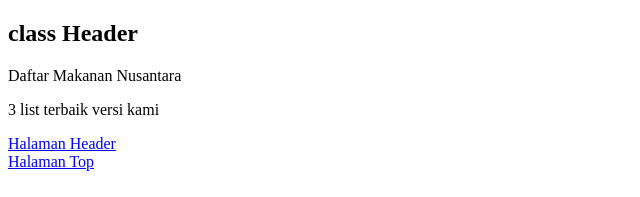
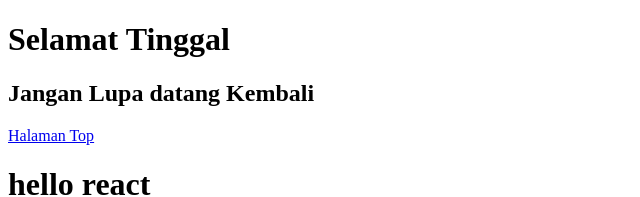
Before and after one commit to riomulya/belajar-react, a React (Create React App) app in the folder hello-react/: page / in a window 1280 px wide. Shown: the top 197 px of the page, without its empty margins (0-640 px from the left). Built offline with nearby package versions, Linux system fonts and the light colour scheme.

Commit message:
Conditional Rendering

```diff
--- a/hello-react/src/Header.js
+++ b/hello-react/src/Header.js
@@ -6,6 +6,7 @@
     this.state = {
       datalist: this.props.lists,
       daftar: "Daftar Makanan Nusantara",
+      statusRendering: true,
     };
     this.handleMessage = this.handleMessage.bind(this);
   }
@@ -21,19 +22,36 @@
 
   render() {
     console.log("Menjalankan Render");
+
     return (
       <div>
-        <h2>class Header</h2>
-        <p>{this.state.daftar}</p>
-        <p>{this.state.datalist}</p>
-        <a
-          href="/"
-          onClick={(e) => this.handleMessage("Pesan dari class component", e)}
-        >
-          Halaman Header
-        </a>
+        {this.state.statusRendering === false ? (
+          <div>
+            <h1>Selamat Datang</h1>
+            <h2>Silahkan Pilih Menu</h2>
+          </div>
+        ) : (
+          <div>
+            <h1>Selamat Tinggal</h1>
+            <h2>Jangan Lupa datang Kembali</h2>
+          </div>
+        )}
       </div>
     );
+
+    // return (
+    //   <div>
+    //     <h2>class Header</h2>
+    //     <p>{this.state.daftar}</p>
+    //     <p>{this.state.datalist}</p>
+    //     <a
+    //       href="/"
+    //       onClick={(e) => this.handleMessage("Pesan dari class component", e)}
+    //     >
+    //       Halaman Header
+    //     </a>
+    //   </div>
+    // );
   }
 }
 
```
